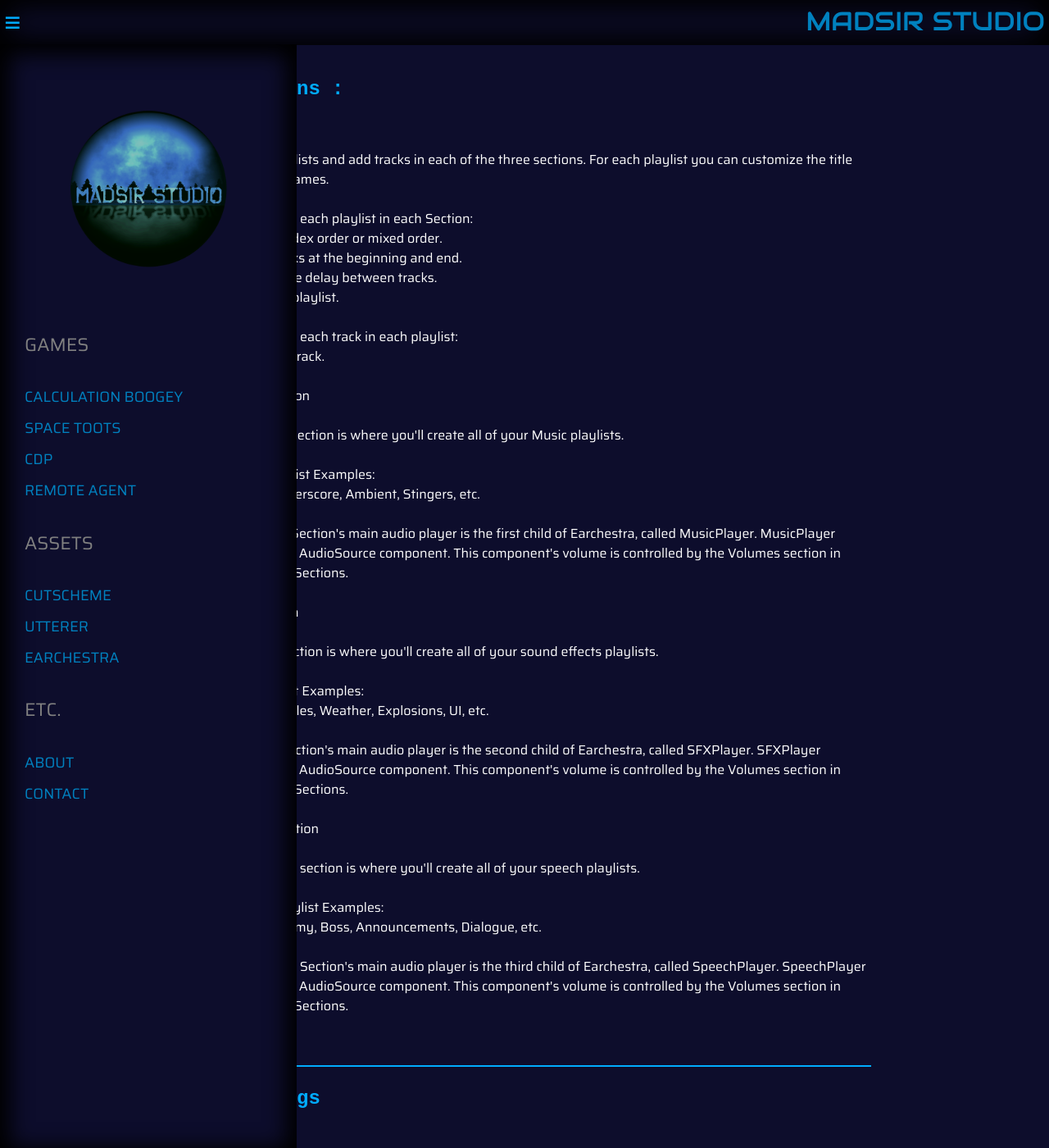
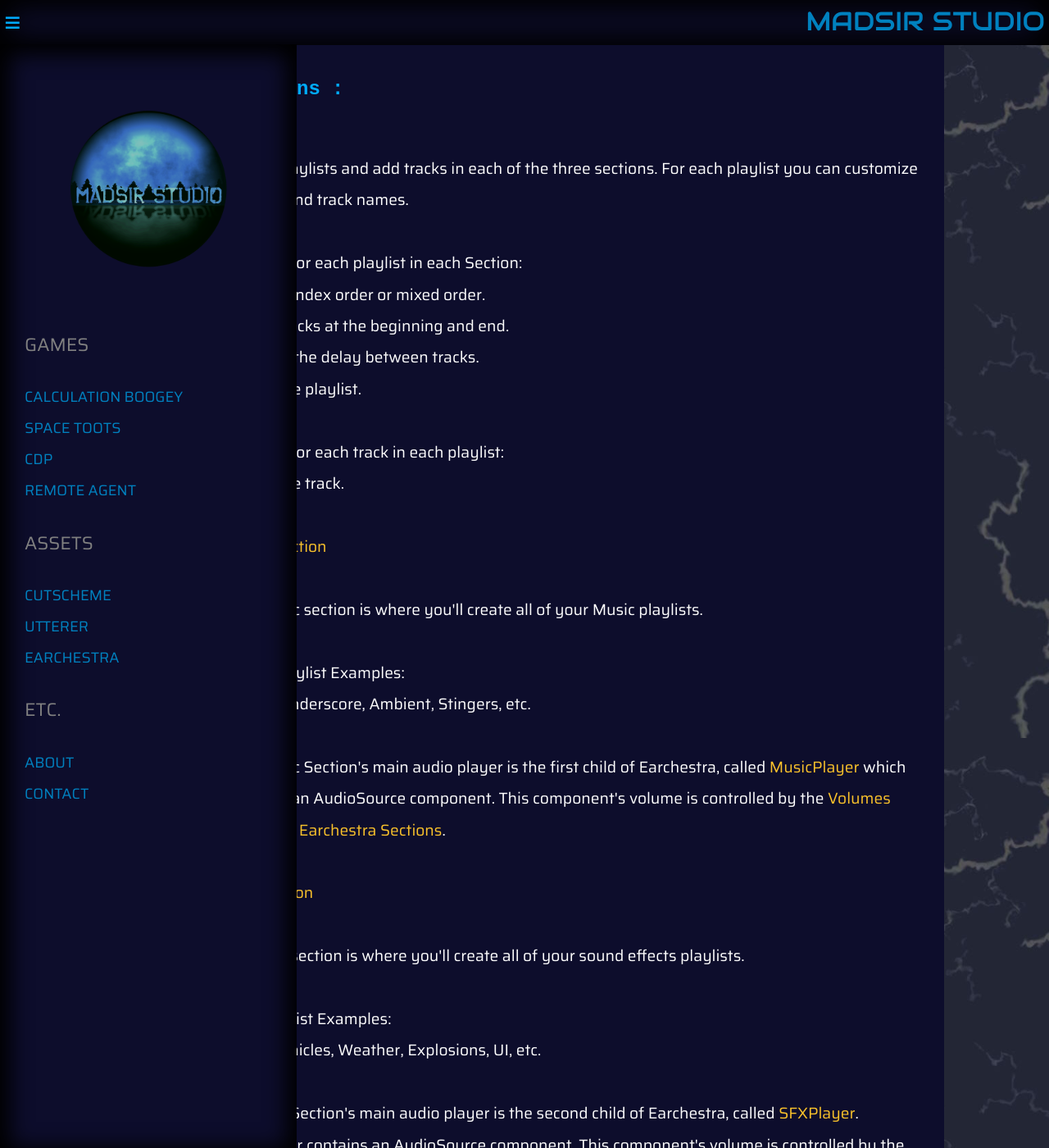
Before and after one commit to Madsir/madsirstudio.github.io, a Jekyll site: the page built from earchestra/docs/index.html, in a window 1280 px wide and 1400 px high. Shown: the whole window at 82% size. Built offline with Jekyll 4.4.1, drawn with Linux system fonts in a browser that asks for light colours; some of the changed text lies outside the part shown.

Commit message:
Update index.html

```diff
--- a/earchestra/docs/index.html
+++ b/earchestra/docs/index.html
@@ -6,15 +6,14 @@
 <!DOCTYPE html>
 <html>
 <head>
-    <style>
-	body {
-    font-family: 'Arial', sans-serif;
+ <style>
+body {
     margin: 0;
     padding: 0;
     display: flex;
     flex-direction: column;
 }
-
+.accent { color: #fbc32b; }
 .page-header {
     background-color: #35424a;
     color: white;
@@ -55,7 +54,7 @@
 }
 
 #documentation {
-    flex-grow: 1;
+    width:70%;
     padding: 20px;
     background-color: #0D0D2C;
 }
@@ -64,18 +63,18 @@
     margin-bottom: 25px;
     border-bottom: 2px solid #00acff;
     padding-bottom: 20px;
-	margin-right:20%;
 }
 
 #documentation h2 {
-    color: #00acff;
+   color: #00acff;
     margin-bottom: 15px;
    font-size: 2.3em;
   font-family: monospace;
 }
 
 #documentation p {
-    line-height: 150%;
+    line-height: 200%;
+	font-size: 1.5em;
     color: white;
 }
 
@@ -103,6 +102,9 @@
    		font-size: 1.5em;
   		font-family: monospace;
 		}
+	p {
+	  font-size: 1em;
+	}
 }
 
 @media screen and (max-width: 480px) {
@@ -162,34 +164,34 @@
 ⦁	Loop the track.<br><br>
 
 
-Music Section<br><br>
+<span class="accent">Music Section</span><br><br>
 
 The Music section is where you'll create all of your Music playlists.<br><br>
 
 Music Playlist Examples:<br>
 Songs, Underscore, Ambient, Stingers, etc.<br><br>
 
-The Music Section's main audio player is the first child of Earchestra, called MusicPlayer. MusicPlayer contains an AudioSource component. This component's volume is controlled by the Volumes section in Earchestra Sections.<br><br>
+The Music Section's main audio player is the first child of Earchestra, called <span class="accent">MusicPlayer</span> which contains an AudioSource component. This component's volume is controlled by the <span class="accent">Volumes</span> section in <span class="accent">Earchestra Sections</span>.<br><br>
 
 
-SFX Section<br><br>
+<span class="accent">SFX Section</span><br><br>
 
 The SFX section is where you'll create all of your sound effects playlists.<br><br>
 
 SFX Playlist Examples:<br>
 Guns, Vehicles, Weather, Explosions, UI, etc.<br><br>
 
-The SFX Section's main audio player is the second child of Earchestra, called SFXPlayer. SFXPlayer contains an AudioSource component. This component's volume is controlled by the Volumes section in Earchestra Sections.<br><br>
+The SFX Section's main audio player is the second child of Earchestra, called<span class="accent"> SFXPlayer</span>. SFXPlayer contains an AudioSource component. This component's volume is controlled by the <span class="accent">Volumes</span> section in <span class="accent">Earchestra Sections</span>.<br><br>
 
 
-Speech Section<br><br>
+<span class="accent">Speech Section</span><br><br>
 
 The Speech section is where you'll create all of your speech playlists.<br><br>
 
 Speech Playlist Examples:<br>
 Player, Enemy, Boss, Announcements, Dialogue, etc.<br><br>
 
-The Speech Section's main audio player is the third child of Earchestra, called SpeechPlayer. SpeechPlayer contains an AudioSource component. This component's volume is controlled by the Volumes section in Earchestra Sections. <br><br>
+The Speech Section's main audio player is the third child of Earchestra, called <span class="accent">SpeechPlayer</span>. SpeechPlayer contains an AudioSource component. This component's volume is controlled by the <span class="accent">Volumes</span> section in <span class="accent">Earchestra Sections</span>. <br><br>
 
 	<p>
 
@@ -198,11 +200,11 @@
             <section id="Settings">
 <h2>Settings</h2><br>	<br>
 			<p>
-Perpetual<br><br>
+<span class="accent">Perpetual</span><br><br>
 
 If the Perpetual toggle is on, the current instance of Earchestra will persist throughout each scene in the build index. This setting will destroy any other instances of Earchestra in any scene.<br><br>
 
-3D Sound<br><br>
+<span class="accent">3D Sound</span><br><br>
 
 The 3D Sound toggle is a quick way to change certain audio settings on Earchestra's audio players. When the toggle is on, each audio player in Earchestra is changed to the following settings:<br><br>
 
@@ -222,29 +224,29 @@
 <h2>Volumes</h2><br>
 	<br><p>
 
-In Editor:<br><br>
+<span class="accent">In Editor</span><br><br>
 
-Control the master volumes for each Section using sliders in the EarchestraSections inspector. These volumes apply to the main section players as well as each of their Ensemble players.<br><br>
+Control the master volumes for each Section using sliders in the <span class="accent">EarchestraSections</ inspector. These volumes apply to the main section players as well as each of their <span class="accent">Ensemble</span> players.<br><br>
 
 The Earchestra system saves and loads these volume values to a Json file located in the device's persistent files each time a slider's value changes.<br><br>
 
-Runtime User Input:<br><br>
+<span class="accent">Runtime User Input</span><br><br>
 
-Earchestra includes a prefab called Volume Settings, which is located in the Earchestra/Prefabs folder.<br><br>
+Earchestra includes a prefab called<span class="accent"> Volume Settings</span>, which is located in the Earchestra/Prefabs folder.<br><br>
 
-This prefab contains Earchestra's Volumes script component. This script has all the methods needed for the Volume Settings system, as well as a public Slider field for each master volume.<br><br>
+This prefab contains Earchestra's <span class="accent">Volumes</span> script component. This script has all the methods needed for the <span class="accent">Volume Settings</span> system, as well as a public Slider field for each master volume.<br><br>
 
-The Volume Settings object is a Button whose OnValueChanged event uses Volumes' OpenVolumes() method to enable Volume Setting's second child object: MasterVolumes.<br><br>
+The<span class="accent"> Volume Settings</span> object is a Button whose OnValueChanged event uses <span class="accent">Volumes'</span> <span class="accent">OpenVolumes()</span> method to enable <span class="accent">Volume Setting</span>'s second child object: <span class="accent">MasterVolumes</span>.<br><br>
 
-MasterVolumes has a child object for each Section in Earchestra. These child objects each contain a Slider component and are called MusicVolume, SFXVolume, and SpeechVolume. <br><br>
+<span class="accent">MasterVolumes</span> has a child object for each<span class="accent"> Section</span> in Earchestra. These child objects each contain a Slider component and are called<span class="accent"> MusicVolume</span>, <span class="accent">SFXVolume</span>, and <span class="accent">SpeechVolume</span>. <br><br>
 
-The VolumeSettings prefab has these three objects placed in their respective public Slider fields in the Volume script.<br><br>
+The <span class="accent">VolumeSettings</span> prefab has these three objects placed in their respective public Slider fields in the Volume script.<br><br>
 
-Each Slider's OnValueChanged event uses the Volume script's MusicVolume(), SfxVolume(), and SpeechVolume() methods, respectively.<br><br>
+Each Slider's OnValueChanged event uses the Volume script's <span class="accent">MusicVolume(), SfxVolume(), and SpeechVolume()</span> methods, respectively.<br><br>
 
 Using these sliders, the user can set the master volumes for each section at runtime. The Volumes script saves and loads these volume values to a Json file in the device's persistent files each time a slider's value changes.
 <br><br>
-MasterVolumes also has a child object called CloseVolumes. This is a Button whose OnValueChanged event uses CloseVolumes() method to disable the MasterVolumes object.
+<span class="accent">MasterVolumes</span> also has a child object called <span class="accent">CloseVolumes</span>. This is a Button whose OnValueChanged event uses <span class="accent">CloseVolumes()</span> method to disable the object.
 
 	</p>
 			</section>
@@ -252,19 +254,19 @@
 <h2>Ensemble</h2><br>	<br>
 <br>
 	<br><p>
-Clone the main audio players for each Section, making Earchestra capable of handling more complex and dynamic audio demands such as:<br>
+Clone the main audio players for each <span class="accent">Section</span>, making Earchestra capable of handling more complex and dynamic audio demands such as:<br>
 
 ⦁	Playing multiple playlists from the same section at the same time.<br>
 ⦁	Playing multiple tracks from a Section's playlist at the same time.<br>
 ⦁	Making any clip from your playlists play at the position of your choice.<br><br>
 
-Smart Ensemble
+<span class="accent">Smart Ensemble</span>
 <br><br>
-Let Earchestra build an Ensemble for you. Deactivates after use.<br><br>
+Let Earchestra build an <span class="accent">Ensemble</span> for you. Deactivates after use.<br><br>
 
-For the Music Section, Smart Ensemble creates one audio player per playlist, and then one audio player per track.<br><br>
+For the <span class="accent">Music Section, Smart Ensemble</span> creates one audio player per playlist, and then one audio player per track.<br><br>
 
-For the SFX and Speech Sections, Smart Ensemble creates one audio player per playlist, and then three audio players per track.<br><br>
+For the <span class="accent">SFX</span> and <span class="accent">Speech Sections</span>, <span class="accent">Smart Ensemble</span> creates one audio player per playlist, and then three audio players per track.<br><br>
 
 </p>
 			</section>
@@ -273,10 +275,10 @@
 	<br>
 
 	<br><p>
-Maestro uses the namespace Earchestra. If you add this assembly reference ( using Earchestra; ) to your scripts, you will not need to use it when calling your methods.<br><br>
+<span class="accent">Maestro</span> uses the namespace Earchestra. If you add this assembly reference ( <span class="accent">using Earchestra;</span> ) to your scripts, you will not need to use it when calling your methods.<br><br>
 
 
-System Control<br><br>
+<span class="accent">System Control<br><br>
 Earchestra.Maestro.Stop();<br>
 Earchestra.Maestro.Pause();<br>
 Earchestra.Maestro.Resume();
@@ -289,43 +291,44 @@
 
 Speech Control<br><br>
 Earchestra.Maestro.Speech(string playlist, string command, [Optional] Transform position);<br><br>
+</span>
 
 
 
-Playlist Commands<br><br>
+<span class="accent">Playlist Commands</span><br><br>
 
-MixOn - Plays tracks in random order<br><br>
+<span class="accent">MixOn</span> - Plays tracks in random order<br><br>
 
-MixOff - Plays tracks in index order<br><br>
+<span class="accent">MixOff</span> - Plays tracks in index order<br><br>
 
-Play - Plays playlist<br><br>
+<span class="accent">Play</span> - Plays playlist<br><br>
 
-Pause - Pauses playlist<br><br>
+<span class="accent">Pause</span> - Pauses playlist<br><br>
 
-Unpause - Unpauses playlist<br><br>
+<span class="accent">Unpause</span> - Unpauses playlist<br><br>
 
-Stop - Stops all tracks in playlist<br><br>
+<span class="accent">Stop</span> - Stops all tracks in playlist<br><br>
 
-LoopOn - Loops playlist         <br><br>
+<span class="accent">LoopOn</span> - Loops playlist         <br><br>
 
-LoopOff - Turns off loop for playlist       <br><br>
+<span class="accent">LoopOff</span> - Turns off loop for playlist       <br><br>
 
-Random - Plays random track        <br><br><br>
+<span class="accent">Random</span> - Plays random track        <br><br><br>
 
 
 Track Commands(Where string = Track Name)<br><br>
 
-Play(string)- Plays track        <br><br>
+<span class="accent">Play(string) </span>- Plays track        <br><br>
 
-Pause(string)- Pauses track        <br><br>
+<span class="accent">Pause(string)</span> - Pauses track        <br><br>
 
-Unpause(string)- Unpauses track<br><br>
+<span class="accent">Unpause(string)</span> - Unpauses track<br><br>
 
-Stop(string)- Stops track<br><br>
+<span class="accent">Stop(string)</span> - Stops track<br><br>
 
-LoopOn(string)- Loops track<br><br>
+<span class="accent">LoopOn(string)</span> - Loops track<br><br>
 
-LoopOff(string)- Turns off loop for track<br><br><br>
+<span class="accent">LoopOff(string)</span> - Turns off loop for track<br><br><br>
 
 
 
@@ -333,11 +336,11 @@
 
 Earchestra can send an audio player to designated positions to play your tracks at location using Earchestra's Maestro Methods.<br><br>
 
-With Ensemble : <br>
+<span class="accent">With Ensemble :</span> <br>
 
 Earchestra will send out an audio player clone from the Ensemble to play the audio clip at the position.<br><br>
 
-Without Ensemble :<br>
+<span class="accent">Without Ensemble :</span><br>
 
 Earchestra will send the Section's audio player Ensemble to play the audio clip at the position.<br><br>
 
```
